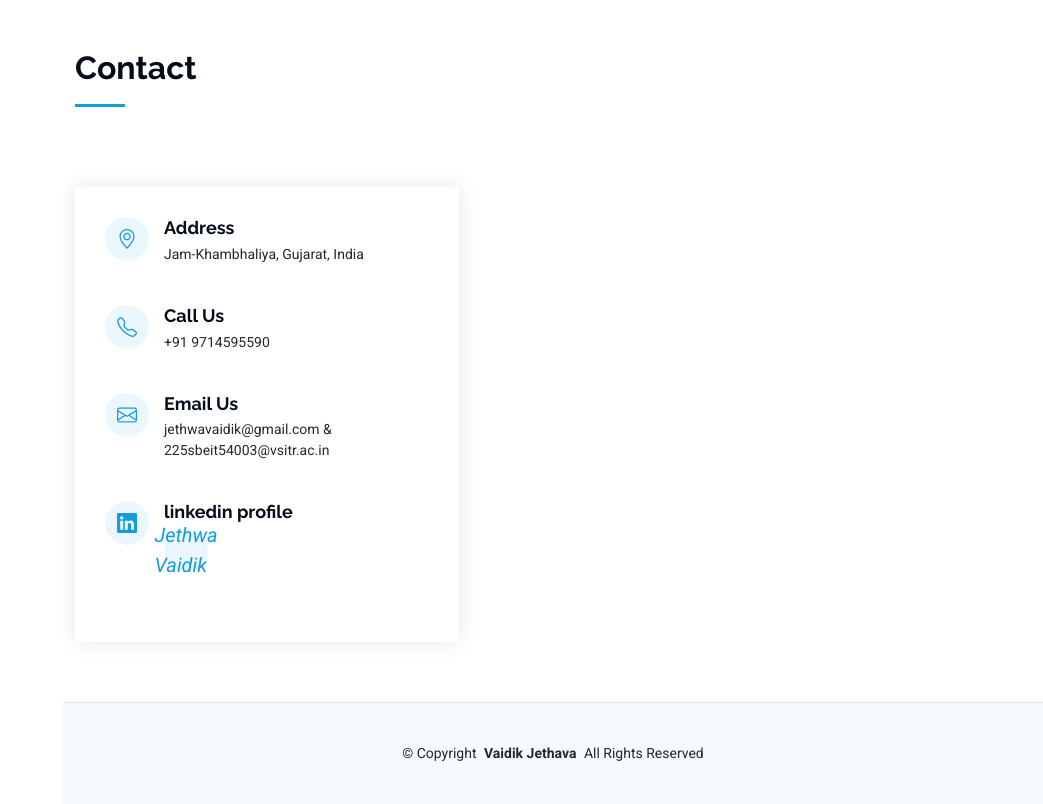
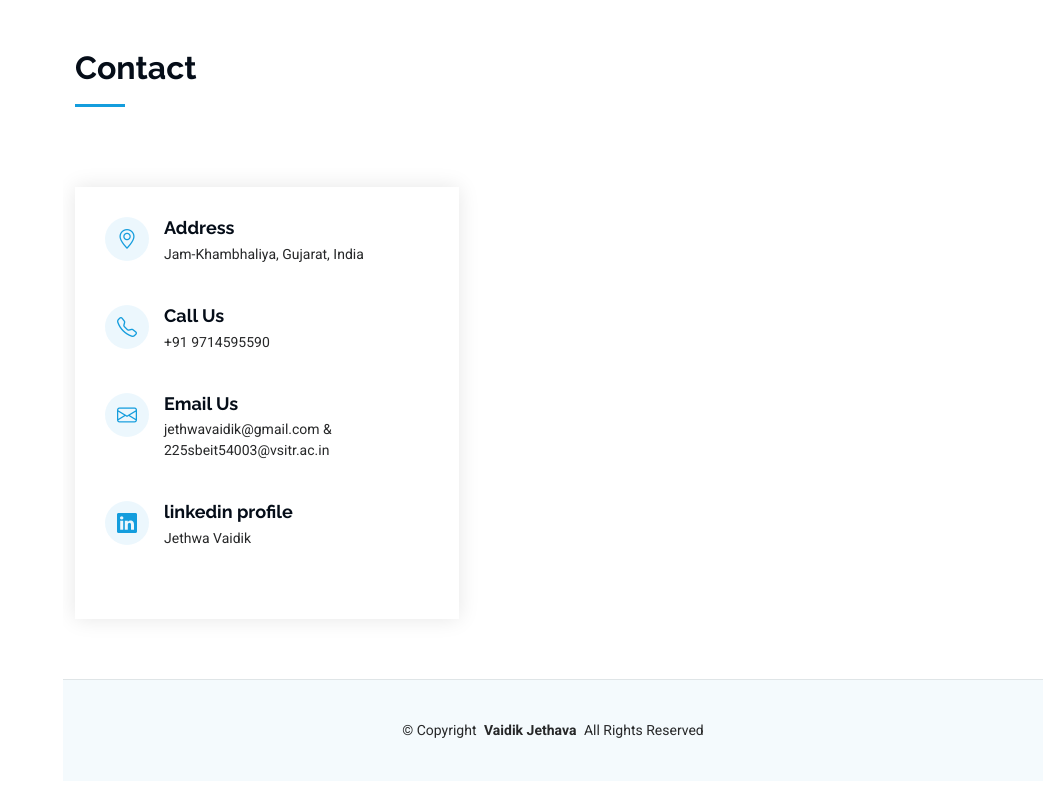
Before and after one commit to JETHWAVAIDIK/Vaidik-Portfolio.github.io, a plain HTML site: page index.html in a window 1280 px wide. Shown: the part 5411-6215 px from the top of the page, without its empty margins (237-1280 px from the left). After the commit the page ends 6192 px from the top, so only its background shows below. Drawn offline with Linux system fonts and the light colour scheme.

Commit message:
Update index.html

```diff
--- a/index.html
+++ b/index.html
@@ -623,7 +623,7 @@
                 <i class="bi bi-linkedin flex-shrink-0"></i>
                 <div>
                   <h3>linkedin profile</h3>
-                  <i>Jethwa Vaidik</i>
+                  <p>Jethwa Vaidik</p>
                 </div>
               </div>
 
```
